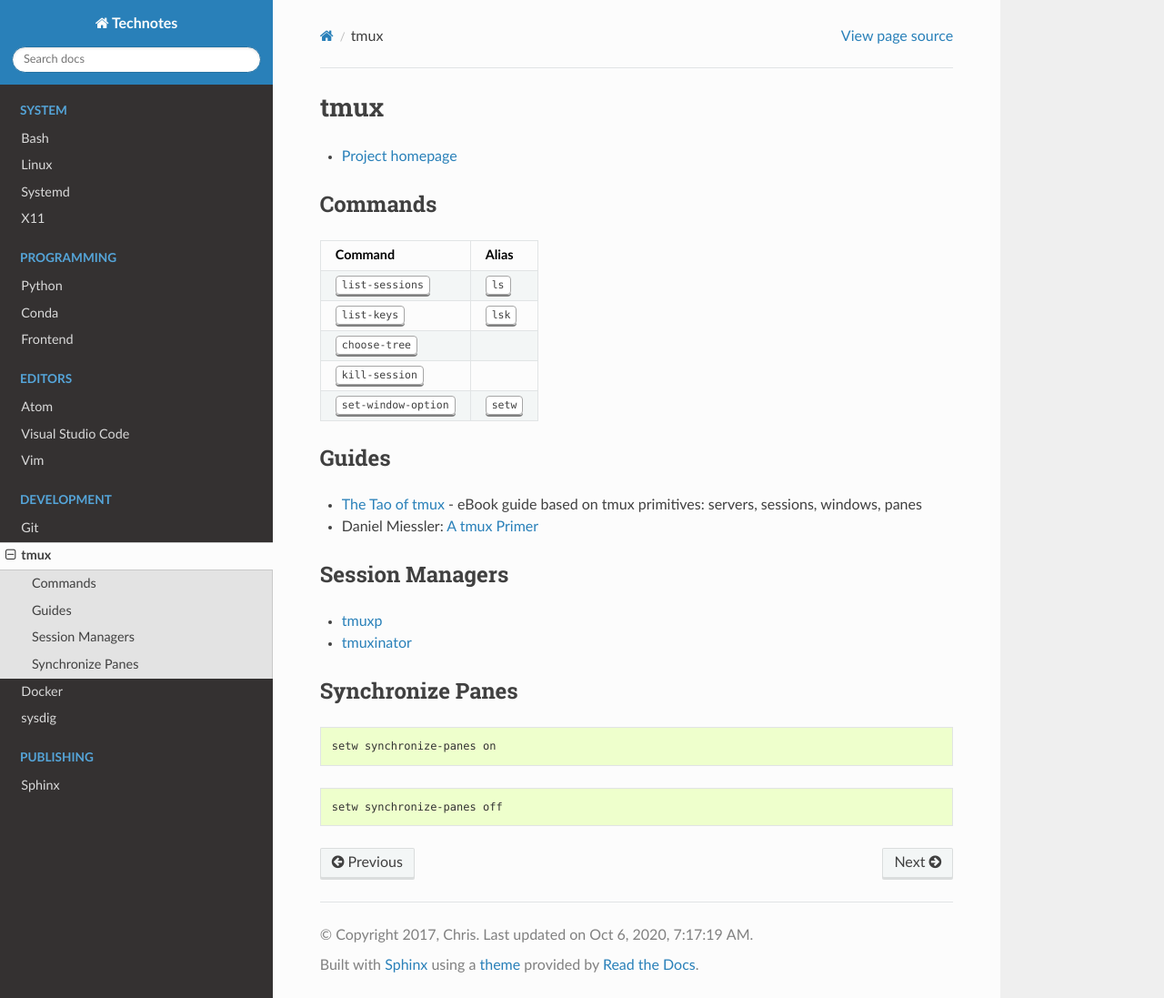
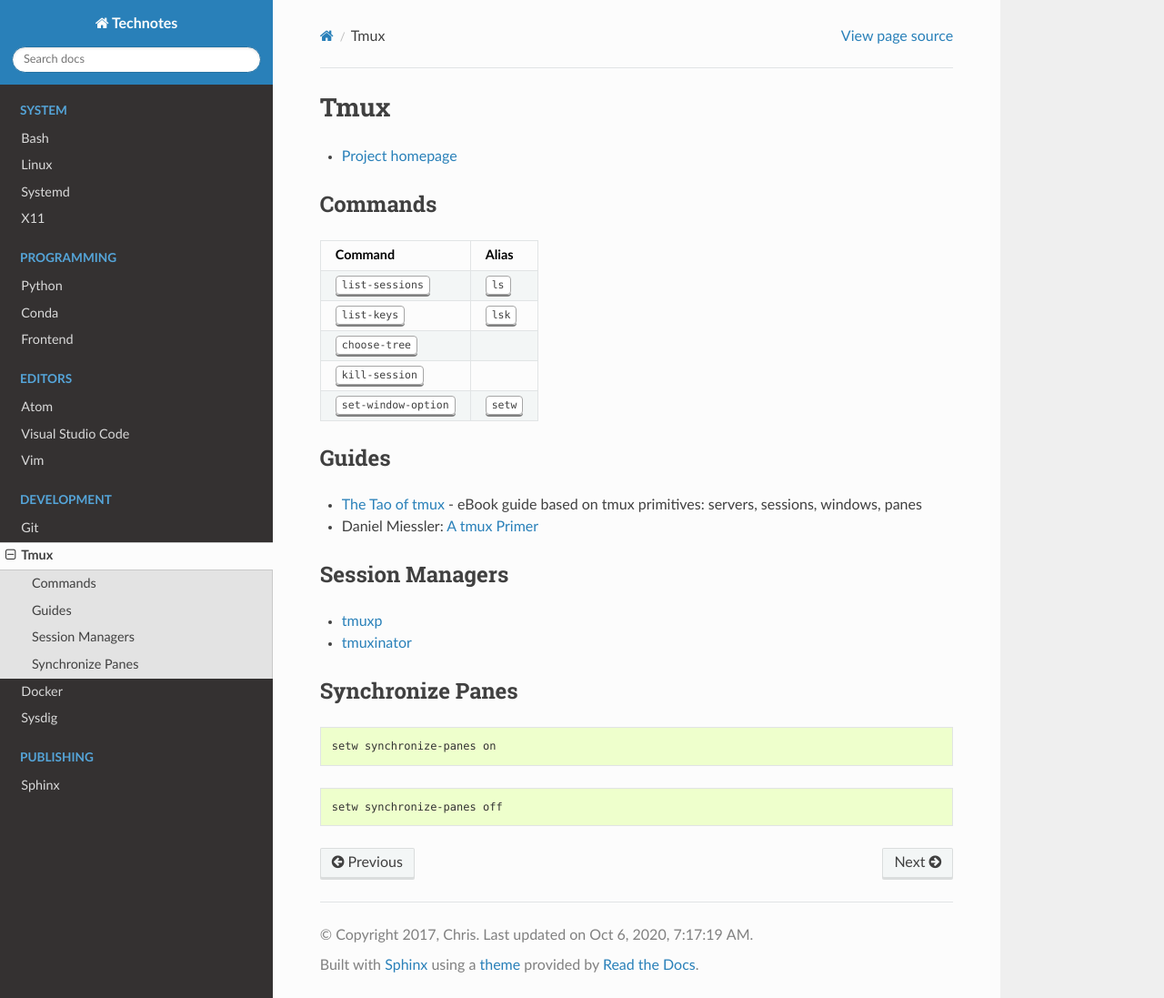
Before and after one commit to heterotopian/technotes, a Sphinx documentation site: the page built from source/tmux.rst, in a window 1280 px wide and 1097 px high. Shown: the whole window at 91% size. Built offline with Sphinx 7.4.7 and the Read the Docs theme 2.0.0, drawn with Linux system fonts in a browser that asks for light colours.

Commit message:
Capitalize titles

```diff
--- a/source/sysdig.rst
+++ b/source/sysdig.rst
@@ -1,7 +1,7 @@
 .. _sysdig:
 
 ======
-sysdig
+Sysdig
 ======
 
 .. highlight:: console
--- a/source/tmux.rst
+++ b/source/tmux.rst
@@ -1,7 +1,7 @@
 .. _tmux:
 
 ====
-tmux
+Tmux
 ====
 
 .. highlight:: console
```
